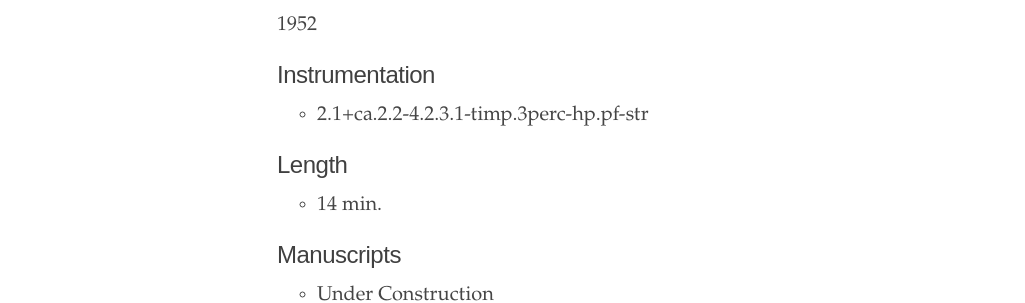
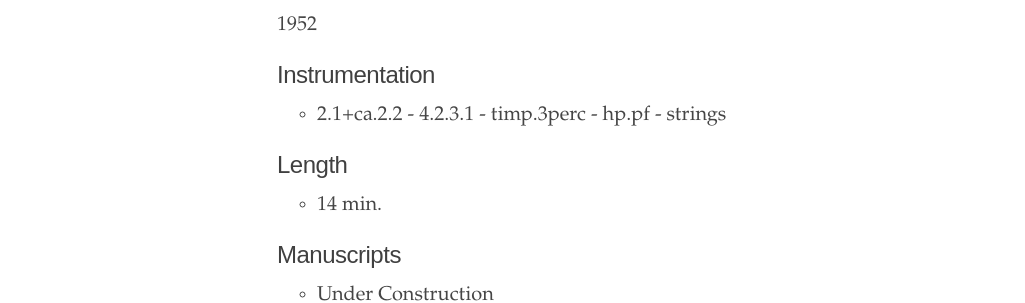
Before and after one commit to dwshadle/florence-price-catalog, a Jekyll site: the page built from _texts/price-violin_concerto_no2.md, in a window 1280 px wide. Shown: the part 222-525 px from the top of the page, without its empty margins (3-1028 px from the left). Built offline with Jekyll 4.4.1, drawn with Linux system fonts in a browser that asks for light colours.

Commit message:
Update price-violin_concerto_no2.md

```diff
--- a/_texts/price-violin_concerto_no2.md
+++ b/_texts/price-violin_concerto_no2.md
@@ -10,7 +10,7 @@ permalink: /price-violin-concerto-no2/
 1952
 
 ## Instrumentation
-- 2.1+ca.2.2-4.2.3.1-timp.3perc-hp.pf-str
+- 2.1+ca.2.2 - 4.2.3.1 - timp.3perc - hp.pf - strings
 
 ## Length
 - 14 min.
```
